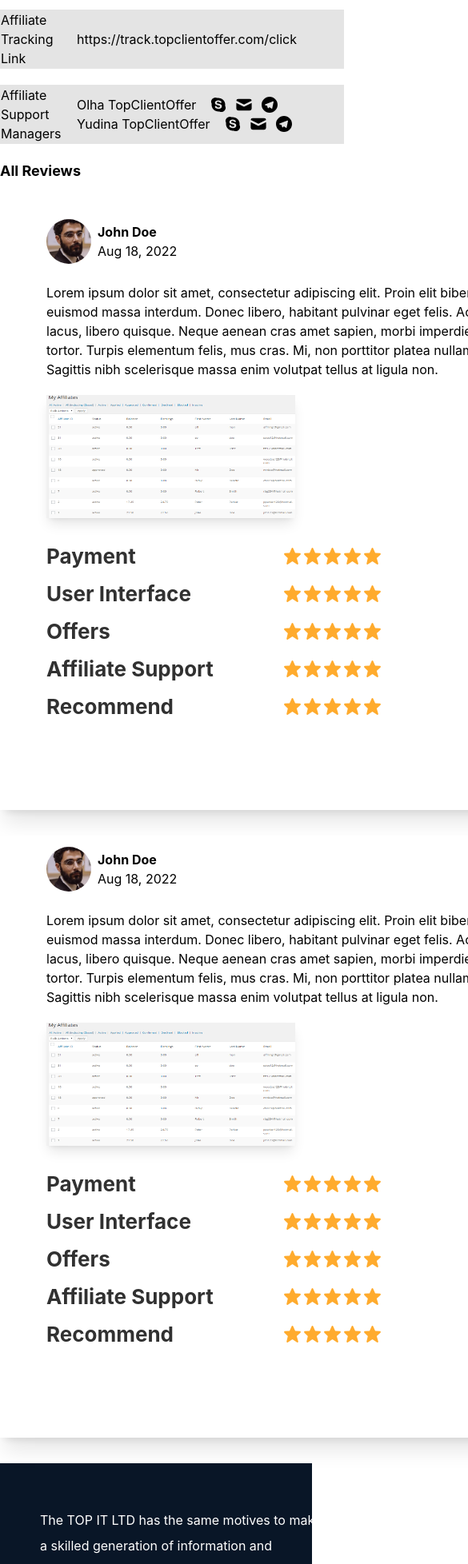
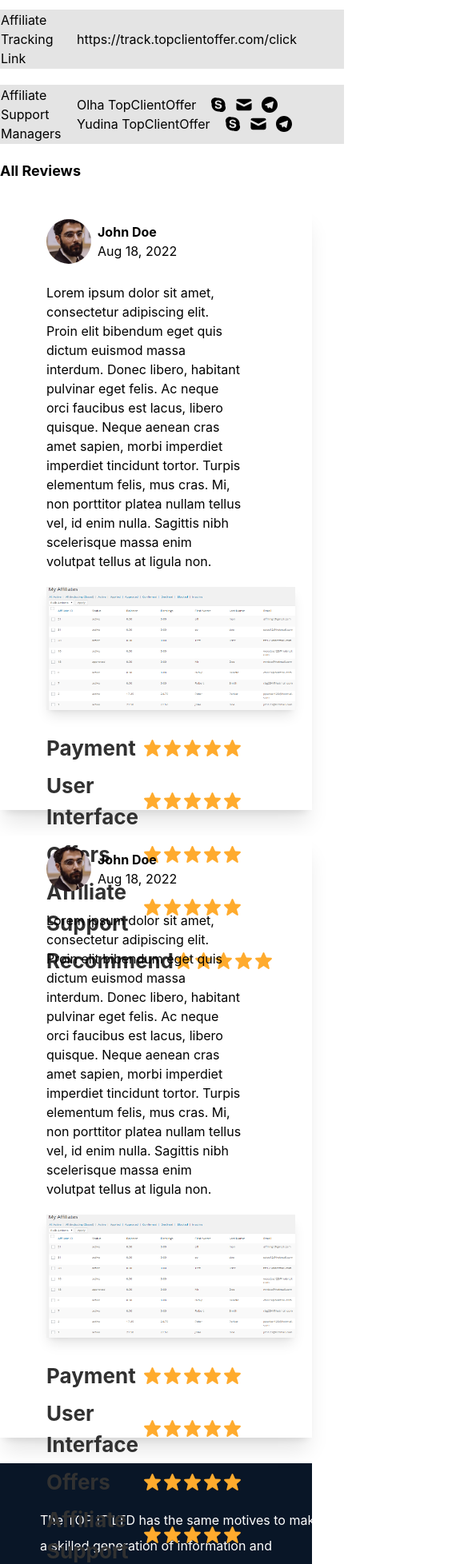
Before and after one commit to AFM-Taha/affling, a Next.js app: page /affiliate-network/details in a window 390 px wide. Shown: the part 2644-4600 px from the top of the page at 80% size, 585 px wide, since content can reach past the window. Built offline with nearby package versions, Linux system fonts and the light colour scheme; no server answers.

Commit message:
improve responsiveness

```diff
--- a/src/pages/affiliate-network/details.tsx
+++ b/src/pages/affiliate-network/details.tsx
@@ -102,7 +102,7 @@ export default function Details() {
         <div>
           <h5 className="text-lg font-bold">All Reviews</h5>
           {/* --- Review Card --- */}
-          <div className="my-8 h-[753px] w-[872px] bg-white pb-[46px] pl-[58px] pr-[87px] pt-[14px] shadow-xl">
+          <div className="my-8 h-[753px] max-w-[872px] bg-white pb-[46px] pl-[58px] pr-[87px] pt-[14px] shadow-xl">
             <div>
               {/* Avatar, name and date container */}
               <div className="flex items-center gap-2">
@@ -205,7 +205,7 @@ export default function Details() {
               </div>
             </div>
           </div>
-          <div className="my-8 h-[753px] w-[872px] bg-white pb-[46px] pl-[58px] pr-[87px] pt-[14px] shadow-xl">
+          <div className="my-8 h-[753px] max-w-[872px] bg-white pb-[46px] pl-[58px] pr-[87px] pt-[14px] shadow-xl">
             <div>
               {/* Avatar, name and date container */}
               <div className="flex items-center gap-2">
```
